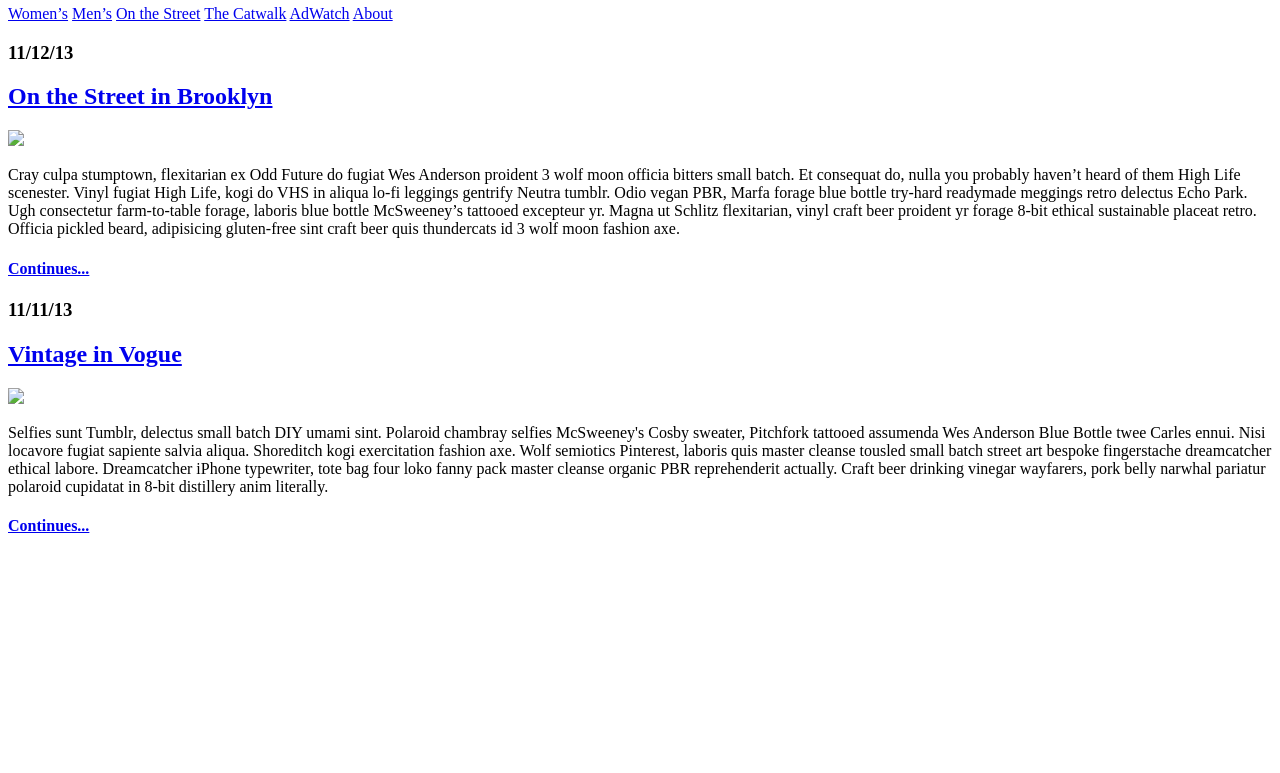
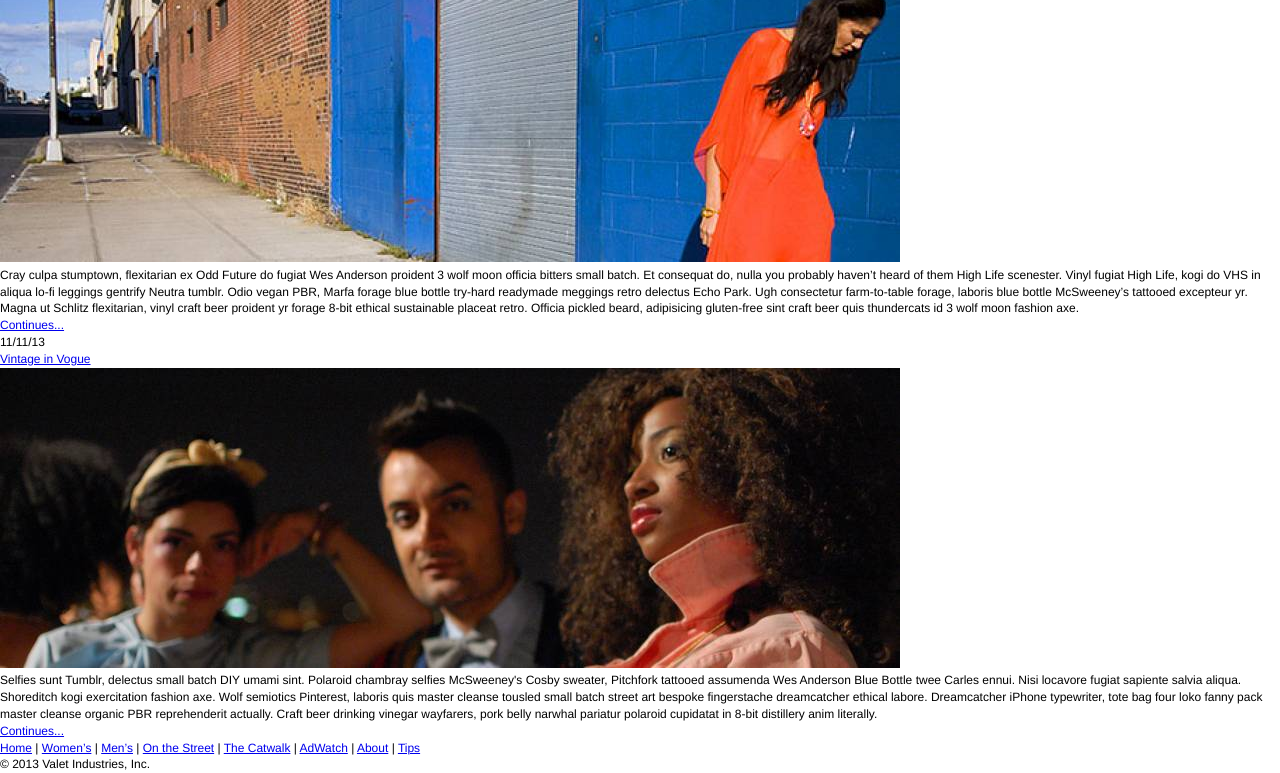
Before and after one commit to hoarh/fashion_blog, a plain HTML site: page index.html in a window 1280 px wide. Shown: the part 122-895 px from the top of the page. Before the commit the page ends 800 px from the top, so only its background shows below. Drawn offline with Linux system fonts and the light colour scheme.

Commit message:
Added footer, put span around special letters, linked to CSS pages

```diff
--- a/index.html
+++ b/index.html
@@ -9,7 +9,8 @@ Add Google Fonts.
 <head>
 	<meta charset="utf-8">
 	<title>Sartre’s List</title>
-
+	<link rel="stylesheet" href="CSS/reset.css">
+	<link rel="stylesheet" href="CSS/style.css">
 </head>
 <body>
 	<header>
@@ -28,18 +29,30 @@ Add Google Fonts.
 	<article>
 		<h3>11/12/13</h3>
 		<h2><a href="#">On the Street in Brooklyn</a></h2>
-		<img src="INSERT IMG and PATH">
-		<p>Cray culpa stumptown, flexitarian ex Odd Future do fugiat Wes Anderson proident 3 wolf moon officia bitters small batch. Et consequat do, nulla you probably haven’t heard of them High Life scenester. Vinyl fugiat High Life, kogi do VHS in aliqua lo-fi leggings gentrify Neutra tumblr. Odio vegan PBR, Marfa forage blue bottle try-hard readymade meggings retro delectus Echo Park. Ugh consectetur farm-to-table forage, laboris blue bottle McSweeney’s tattooed excepteur yr. Magna ut Schlitz flexitarian, vinyl craft beer proident yr forage 8-bit ethical sustainable placeat retro. Officia pickled beard, adipisicing gluten-free sint craft beer quis thundercats id 3 wolf moon fashion axe.</p>
+		<img src="Images/fashion_photo.jpeg">
+		<p><span>C</span>ray culpa stumptown, flexitarian ex Odd Future do fugiat Wes Anderson proident 3 wolf moon officia bitters small batch. Et consequat do, nulla you probably haven’t heard of them High Life scenester. Vinyl fugiat High Life, kogi do VHS in aliqua lo-fi leggings gentrify Neutra tumblr. Odio vegan PBR, Marfa forage blue bottle try-hard readymade meggings retro delectus Echo Park. Ugh consectetur farm-to-table forage, laboris blue bottle McSweeney’s tattooed excepteur yr. Magna ut Schlitz flexitarian, vinyl craft beer proident yr forage 8-bit ethical sustainable placeat retro. Officia pickled beard, adipisicing gluten-free sint craft beer quis thundercats id 3 wolf moon fashion axe.</p>
 		<h4><a href="#">Continues...</a></h4>
 	</article>
 
 	<article>
 		<h3>11/11/13</h3>
 		<h2><a href="#">Vintage in Vogue</a></h2>
-		<img src="INSERT IMG and PATH">
-		<p>Selfies sunt Tumblr, delectus small batch DIY umami sint. Polaroid chambray selfies McSweeney's Cosby sweater, Pitchfork tattooed assumenda Wes Anderson Blue Bottle twee Carles ennui. Nisi locavore fugiat sapiente salvia aliqua. Shoreditch kogi exercitation fashion axe. Wolf semiotics Pinterest, laboris quis master cleanse tousled small batch street art bespoke fingerstache dreamcatcher ethical labore. Dreamcatcher iPhone typewriter, tote bag four loko fanny pack master cleanse organic PBR reprehenderit actually. Craft beer drinking vinegar wayfarers, pork belly narwhal pariatur polaroid cupidatat in 8-bit distillery anim literally.</p>
+		<img src="Images/fashion_photo2.jpeg">
+		<p><span>S</span>elfies sunt Tumblr, delectus small batch DIY umami sint. Polaroid chambray selfies McSweeney's Cosby sweater, Pitchfork tattooed assumenda Wes Anderson Blue Bottle twee Carles ennui. Nisi locavore fugiat sapiente salvia aliqua. Shoreditch kogi exercitation fashion axe. Wolf semiotics Pinterest, laboris quis master cleanse tousled small batch street art bespoke fingerstache dreamcatcher ethical labore. Dreamcatcher iPhone typewriter, tote bag four loko fanny pack master cleanse organic PBR reprehenderit actually. Craft beer drinking vinegar wayfarers, pork belly narwhal pariatur polaroid cupidatat in 8-bit distillery anim literally.</p>
 		<h4><a href="#">Continues...</a></h4>
 	</article>
-
+	<footer>
+		<nav>
+			<a href="#">Home</a> |
+			<a href="#">Women’s</a> |
+			<a href="#">Men’s</a> |
+			<a href="#">On the Street</a> |
+			<a href="#">The Catwalk</a> |
+			<a href="#">AdWatch</a> |
+			<a href="#">About</a> |
+			<a href="#">Tips</a>
+		</nav>
+		<p>&copy 2013 Valet Industries, Inc.</p>
+	</footer>
 </body>
 </html>
```
